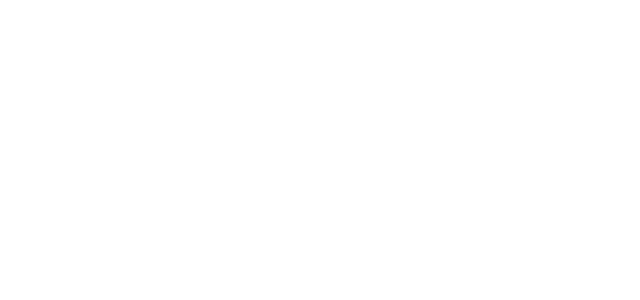
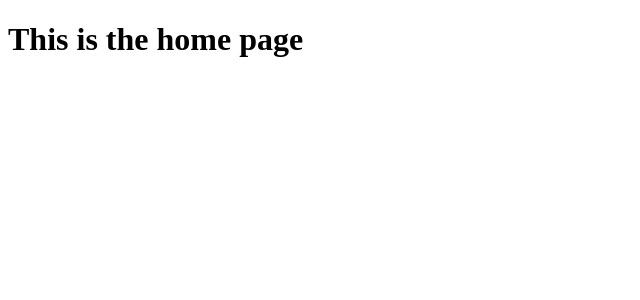
Before and after one commit to Luis-SierraOsorio/cash-compass, a React (Vite) app: page /home in a window 1280 px wide. Shown: the top 300 px of the page, without its empty margins (0-640 px from the left). Built offline with nearby package versions, Linux system fonts and the light colour scheme.

Commit message:
set up routing

```diff
--- a/package.json
+++ b/package.json
@@ -11,7 +11,8 @@
   },
   "dependencies": {
     "react": "^18.2.0",
-    "react-dom": "^18.2.0"
+    "react-dom": "^18.2.0",
+    "react-router-dom": "^6.22.0"
   },
   "devDependencies": {
     "@types/react": "^18.2.43",
--- a/src/App.jsx
+++ b/src/App.jsx
@@ -1,10 +1,20 @@
+import { BrowserRouter, Routes, Route } from "react-router-dom";
+import Home from "./pages/homepage/Home";
+import LandingPage from "./pages/landingpage/LandingPage";
+import SignUpOrLogIn from "./pages/signuporlogin/SignUpOrLogIn";
+
 function App() {
-
   return (
     <>
-
+      <BrowserRouter>
+        <Routes>
+          <Route path="/" element={<LandingPage></LandingPage>}></Route>
+          <Route path="/home" element={<Home></Home>}></Route>
+          <Route path="/signup" element={<SignUpOrLogIn></SignUpOrLogIn>}></Route>
+        </Routes>
+      </BrowserRouter>
     </>
-  )
+  );
 }
 
-export default App
+export default App;
--- /dev/null
+++ b/src/pages/homepage/Home.jsx
@@ -0,0 +1,7 @@
+ export default function Home(){
+    return (
+        <>
+        <h1> This is the home page</h1>
+        </>
+    );
+ }
--- /dev/null
+++ b/src/pages/landingpage/LandingPage.jsx
@@ -0,0 +1,7 @@
+export default function LandingPage(){
+    return (
+        <>
+        <h1>Landing Page</h1>
+        </>
+    );
+ }
--- /dev/null
+++ b/src/pages/signuporlogin/SignUpOrLogIn.jsx
@@ -0,0 +1,7 @@
+export default function SignUpOrLogIn(){
+    return (
+        <>
+        <h1>Sign Up Page</h1>
+        </>
+    );
+ }
```
Also changed, not shown: 1 other file (tests, documents, lock files or other folders).
